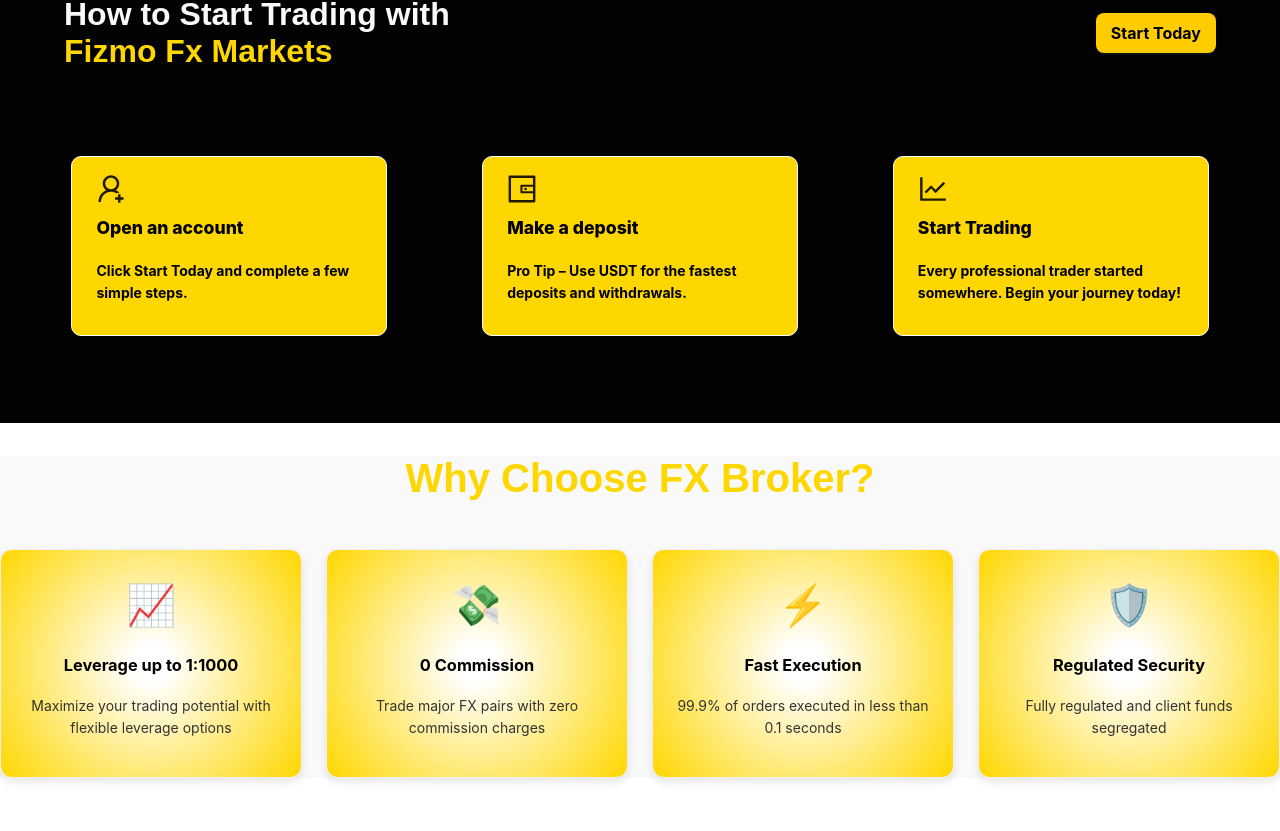
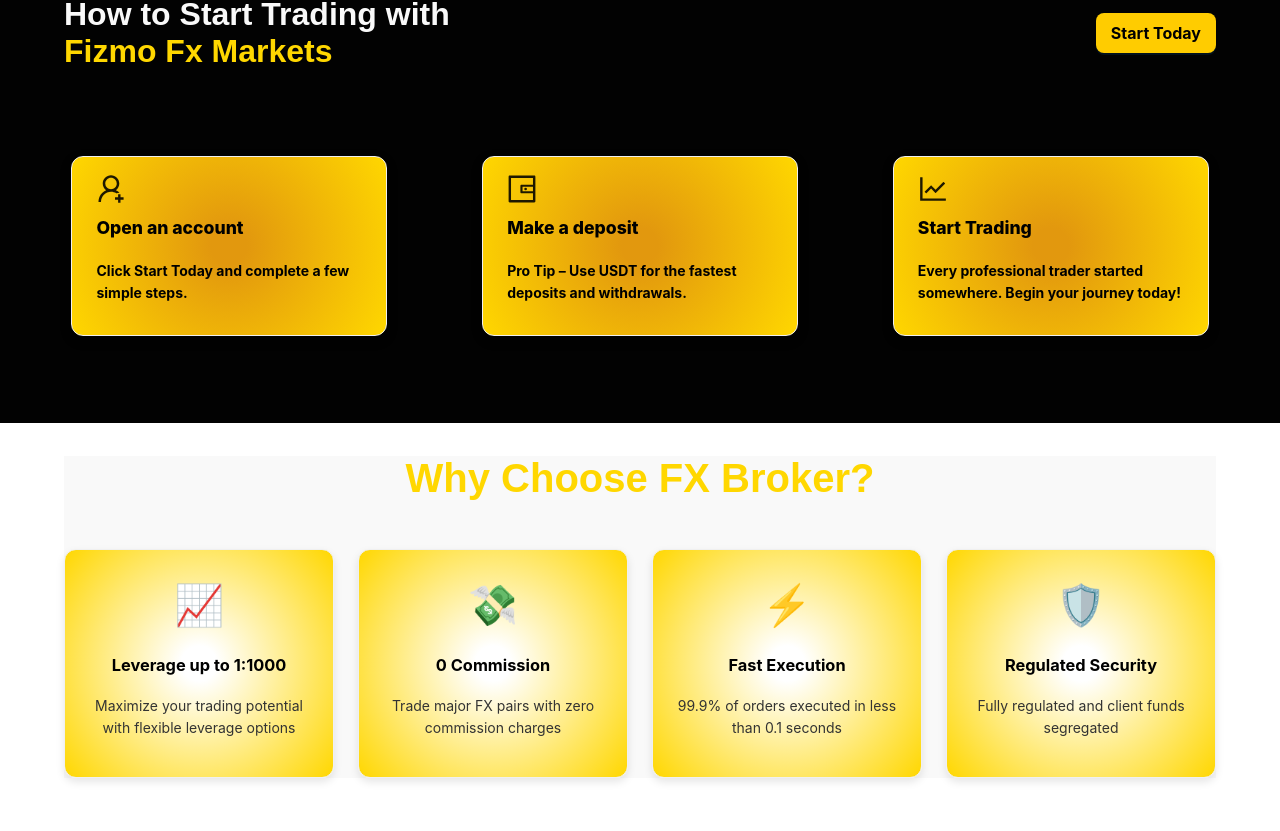
Before and after one commit to usamaahma/fx-broker-frontend, a React (Create React App) app: page / in a window 1280 px wide. Shown: the part 709-1540 px from the top of the page. Built offline with nearby package versions, Linux system fonts and the light colour scheme; no server answers.

Commit message:
loginetc done

```diff
--- a/src/components/landing/landing.css
+++ b/src/components/landing/landing.css
@@ -58,10 +58,11 @@
   justify-content: center;
   align-items: center;
   text-align: left;
-  background-color: #ffd700; /* 0.8 = 80% opacity */
-  border-radius: 10px;
+  background: radial-gradient(circle, #e2980e 10%, #ffd700 100%) !important;
+  /* White card background */
+  box-shadow: 0 4px 12px rgba(0, 0, 0, 0.2); /* Deeper shadow */
+  border-radius: 12px; /* Rounded corners */ /* Light gray border */
   transition: transform 0.3s ease;
-  border: white solid 1px;
 }
 
 .card-custom:hover {
@@ -124,6 +125,8 @@
 
 /* Features Section */
 .features-section {
+  width: 90%;
+  margin: 0 auto;
   background-color: #f9f9f9;
   /* Light gray background */
 }
--- a/src/components/navbar/navbar.js
+++ b/src/components/navbar/navbar.js
@@ -54,7 +54,7 @@
             }
             trigger={["click"]}
           >
-            <Button type="primary" className="user-button">
+            <Button type="primary" className="login-button">
               {user?.name || "User"}
             </Button>
           </Dropdown>
```
